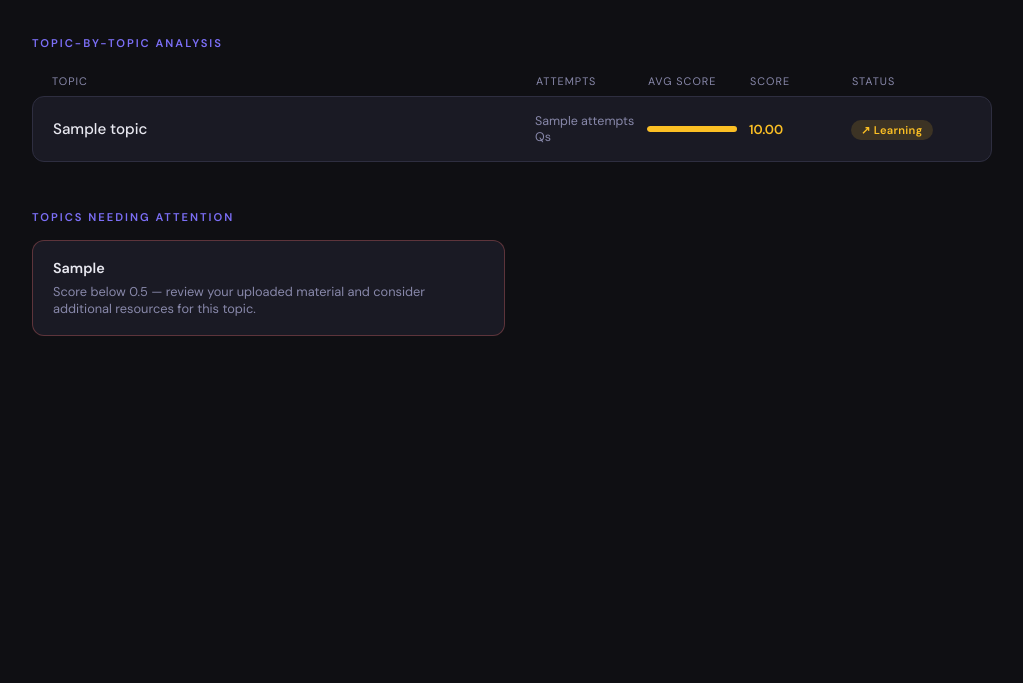
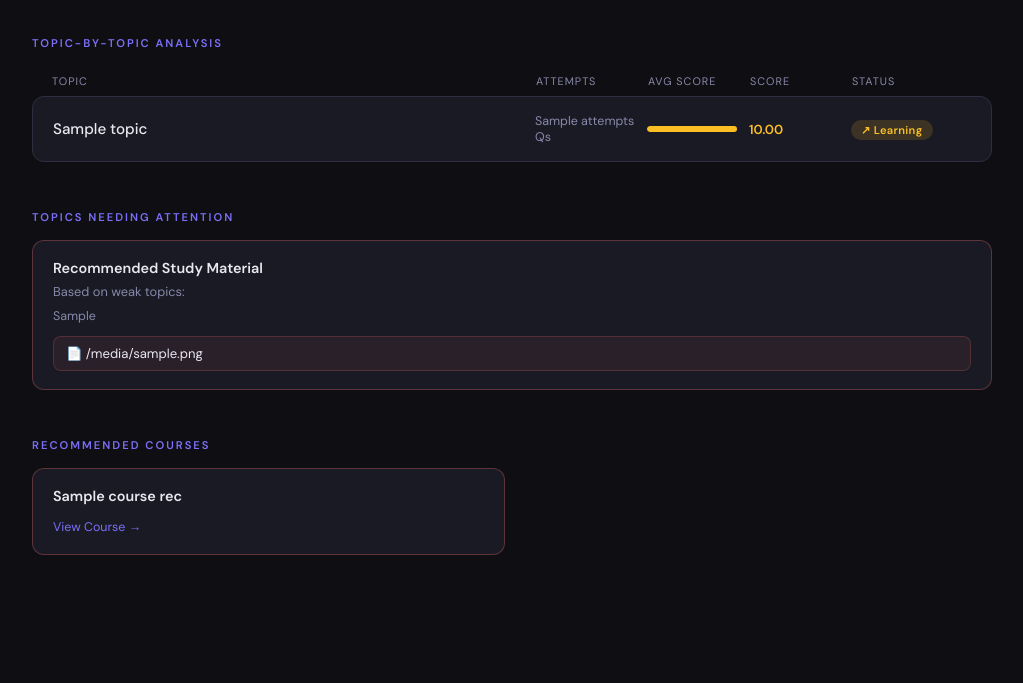
Before and after one commit to Tanaz-I/Adaptive-Questioning-Agent, a Flask app: template templates/report.html in a window 1280 px wide. Shown: the part 1091-1774 px from the top of the page, without its empty margins (128-1151 px from the left). Before the commit the page ends 1427 px from the top, so only its background shows below. Run offline with Flask 3, Linux system fonts and the light colour scheme; the template is opened without the code that fills it: most values are stand-ins (such as "Sample title", 1, 10 or a date in 2020).

Commit message:
material recommendations

```diff
--- a/app.py
+++ b/app.py
@@ -396,6 +396,7 @@ def submit():
         eval_result = evaluate_answer(ans, ref, qtype,question)
         score = eval_result["final_score"]
 
+        print(eval_result)
         print(f"  Semantic    : {eval_result.get('semantic_score')}")
         print(f"  Keyword     : {eval_result.get('keyword_score')}")
         print(f"  NLI         : {eval_result.get('nli_score')}")
@@ -451,6 +452,7 @@ def quit_session():
 
 @app.route("/quit")
 def quit_session():
+    from NLP.recommend_material import get_weak_topic_material, recommend_courses
     rl  = state["rl"]
     ks  = rl.ks if rl else None
     summary = []
@@ -480,10 +482,20 @@ def quit_session():
     state["summary"]     = summary
     state["weak_topics"] = weak_topics
 
+    weak_material = get_weak_topic_material(weak_topics)
+    print(weak_material)
+    state["weak_material"]= weak_material
+
+    course_recs = recommend_courses(weak_topics, top_n=5)
+    state["course_recs"] = course_recs
+    print(course_recs)
+
     return jsonify({
         "history"    : state["history"],
         "summary"    : summary,
         "weak_topics": weak_topics,
+        "weak_material": weak_material,
+        "course_recs" : course_recs,
     })
 
 
@@ -494,6 +506,8 @@ def report():
         summary     = state.get("summary", []),
         history     = state.get("history", []),
         weak_topics = state.get("weak_topics", []),
+        weak_material= state.get("weak_material", []),
+        course_recs  = state.get("course_recs",  []),
     )
 
 # ─────────────────────────────────────────────
--- a/templates/report.html
+++ b/templates/report.html
@@ -373,17 +373,81 @@
   <!-- ── Weak Topics ── -->
   {% if weak_topics %}
 <div class="weak-section">
-    <div class="section-label">Topics Needing Attention</div>
+    <div class="section-label">
+        Topics Needing Attention
+    </div>
+    <div class="weak-card">
+        <h4>
+            Recommended Study Material
+        </h4>
+        <p style="margin-bottom:8px;">
+            Based on weak topics:
+        </p>
+        <div style="
+            font-size:0.78rem;
+            color:var(--muted);
+            margin-bottom:12px;
+        ">
+            {{ weak_topics | join(", ") }}
+        </div>
+
+        {% if weak_material %}
+            <div style="
+                display:flex;
+                flex-direction:column;
+                gap:6px;
+            ">
+                {% for file in weak_material %}
+
+                <div style="
+                    background: rgba(248,113,113,0.07);
+                    border: 1px solid rgba(248,113,113,0.2);
+                    border-radius: 8px;
+                    padding: 8px 12px;
+                    font-size: 0.82rem;               ">
+
+                    📄 {{ file }}
+                </div>
+                {% endfor %}
+            </div>
+        {% else %}
+            <p style="color:var(--muted);font-size:0.78rem;">
+                No material found.
+            </p>
+        {% endif %}
+    </div>
+
+</div>
+{% endif %}
+
+{% if course_recs %}
+<div class="weak-section">
+    <div class="section-label">
+        Recommended Courses
+    </div>
     <div class="weak-grid">
-      {% for t in weak_topics %}
+        {% for c in course_recs %}
         <div class="weak-card">
-        <h4>{{ t }}</h4>
-        <p>Score below 0.5 — review your uploaded material and consider additional resources for this topic.</p>
+            <h4>
+                {{ c.title }}
+            </h4>
+            <a href="{{ c.url }}"
+               target="_blank"
+               style="
+                    display:inline-block;
+                    margin-top:8px;
+                    font-size:0.78rem;
+                    color:var(--accent);
+                    text-decoration:none;
+               ">
+               View Course →
+            </a>
         </div>
         {% endfor %}
     </div>
 </div>
 {% endif %}
+
 
 </div><!-- /page -->
 
```
Also changed, not shown: NLP/recommend_material.py (added, +156 -0 lines), 1 other file. Lines whose indentation alone changed are shown as unchanged.
